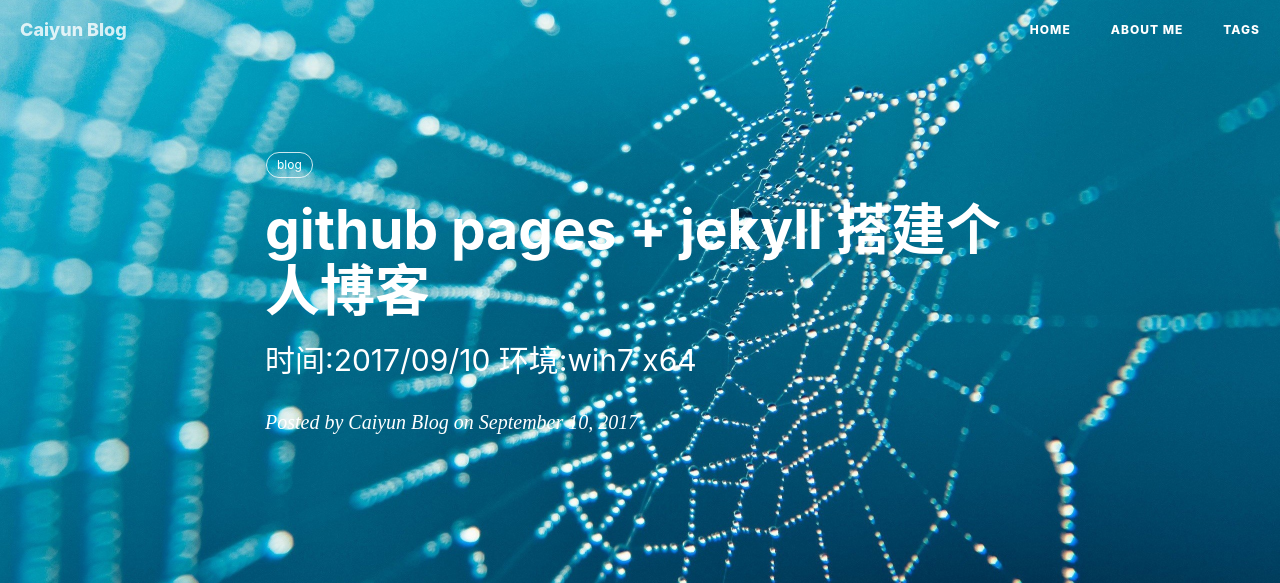
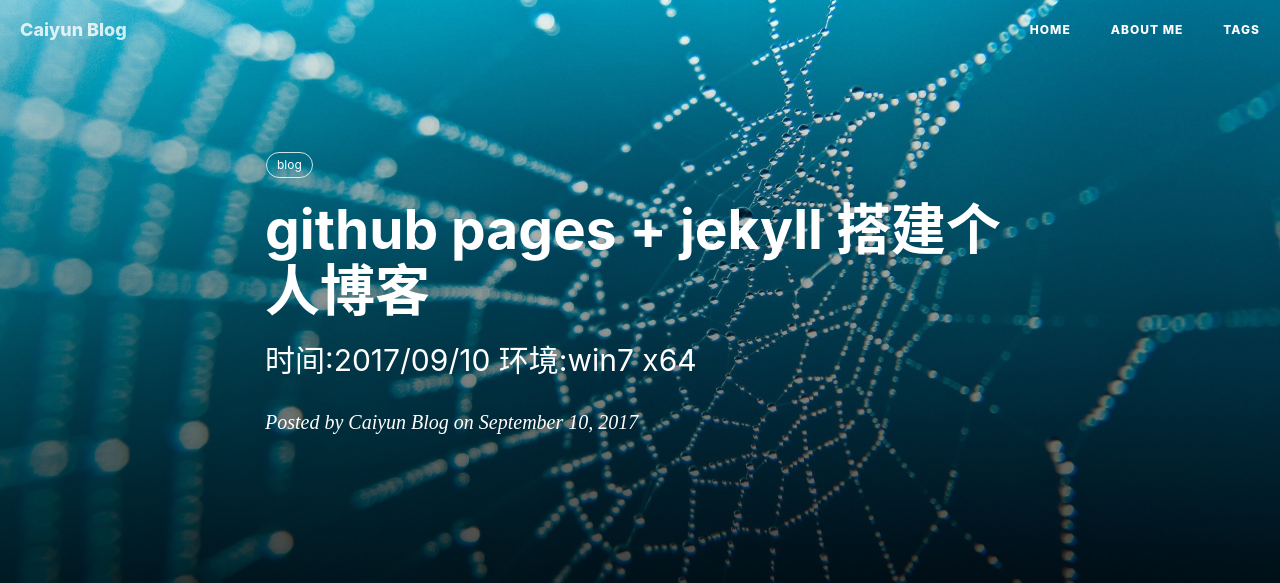
Before and after one commit to Agcaiyun/Agcaiyun.github.io, a Jekyll site: the page built from _posts/2017-09-10-personalBlog.md, in a window 1280 px wide. Shown: the top 583 px of the page. Built offline with Jekyll 4.4.1, drawn with Linux system fonts in a browser that asks for light colours; nearby versions of some CDN libraries; comment, search, counter and statistics services are not loaded; grey boxes are pictures that could not be loaded.

Commit message:
change header-mask background

```diff
--- a/_layouts/post.html
+++ b/_layouts/post.html
@@ -22,13 +22,7 @@ layout: default
         height: 100%;
         position: absolute;
 
-        background: rgba(0, 0, 0, {
-                {
-                page.header-mask
-            }
-        }
-
-        );
+        background: linear-gradient(180deg, transparent, rgba(0,0,0, .75));
     }
 
         {
```
